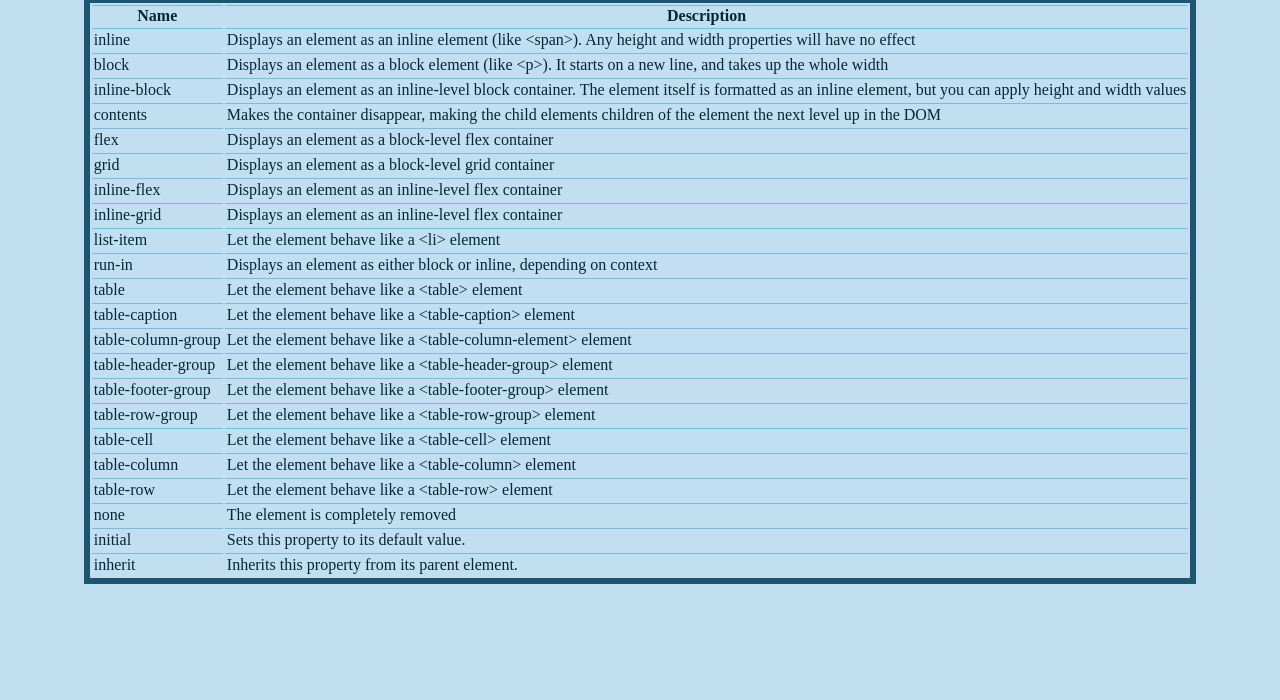
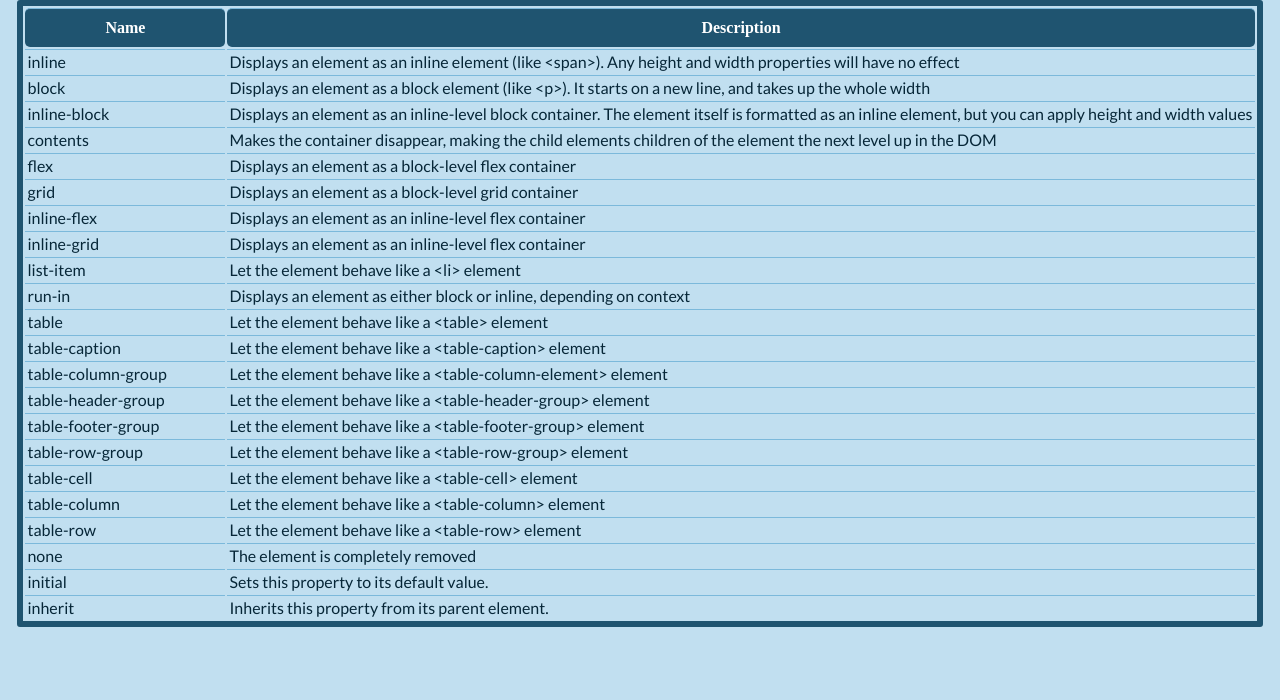
Before and after one commit to hugomfabris/Code-Academy-Front-End-Engineer-Career-Path, a plain HTML site: page 07 - Improved Styling with CSS/03 - Cheat Sheet/index.html in a window 1280 px wide. Shown: the part 100-800 px from the top of the page. Drawn offline with Linux system fonts and the light colour scheme.

Commit message:
Sixteenth commit - JavaScript Syntax Part II Cheat sheet project font and background modifications

```diff
--- a/07 - Improved Styling with CSS/03 - Cheat Sheet/index.html
+++ b/07 - Improved Styling with CSS/03 - Cheat Sheet/index.html
@@ -5,15 +5,16 @@
     <meta http-equiv="X-UA-Compatible" content="IE=edge">
     <meta name="viewport" content="width=device-width, initial-scale=1.0">
     <link rel="stylesheet" href="style.css">
-
+    <link href="https://fonts.googleapis.com/css?family=Lato:100,100italic,300,300italic,regular,italic,700,700italic,900,900italic" rel="stylesheet" />
+    <link href="https://fonts.googleapis.com/css?family=Lobster:regular" rel="stylesheet" />
     <title>CSS Display Property</title>
 </head>
 <body>
     <h1>CSS Display Property</h1>
     <table>
         <thead>
-            <th>Name</th>
-            <th>Description</th>
+            <th class="header">Name</th>
+            <th class="header">Description</th>
         </thead>
         <tbody>
             <tr>
--- a/07 - Improved Styling with CSS/03 - Cheat Sheet/style.css
+++ b/07 - Improved Styling with CSS/03 - Cheat Sheet/style.css
@@ -5,6 +5,7 @@
 }
 
 h1 {
+    font-family: "Lobster", "Lato", sans-serif;
     text-align: center;
     color: #1F5470;
     padding: 30px;
@@ -16,6 +17,7 @@ table {
     text-indent: initial;
     border-collapse: separate;
     border-spacing: 2px;
+    border-radius: 3px;
 
 }
 
@@ -26,4 +28,13 @@ thead, th, td  {
 
 td {
     padding: 2px;
+    font-family: "Lato", sans-serif;
 }
+
+.header {
+    color: white;
+    background-color: #1F5470;
+    border-radius: 5px;
+    padding: 10px 80px;
+
+}
```
